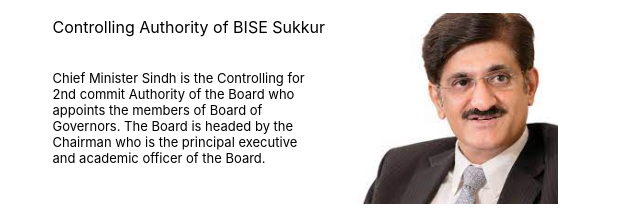
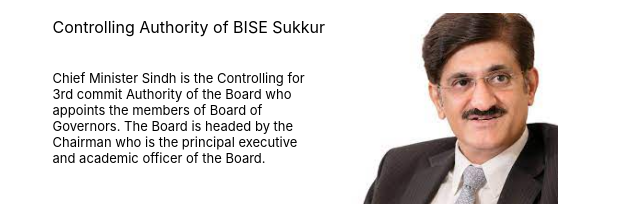
Before and after one commit to https-github-com-UsamaAliRajput/mid-LAB-EXAM, a plain HTML site: page index.html in a window 1280 px wide. Shown: the part 346-569 px from the top of the page, 315-955 px from the left. Drawn offline with nearby package versions, Linux system fonts and the light colour scheme.

Commit message:
4th commit

```diff
--- a/index.html
+++ b/index.html
@@ -28,7 +28,7 @@
             <div class="group-2">
               <p class="p">Controlling Authority of BISE Sukkur</p>
               <p class="text-wrapper-6">
-                Chief Minister Sindh is the Controlling  for 2nd commit Authority of the Board who appoints the members of Board of
+                Chief Minister Sindh is the Controlling  for 3rd commit Authority of the Board who appoints the members of Board of
                 Governors. The Board is headed by the Chairman who is the principal executive and academic officer of
                 the Board.
               </p>
```
